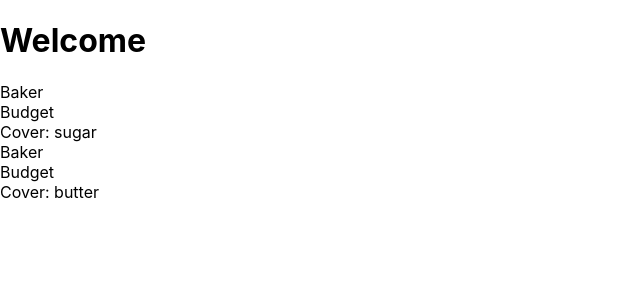
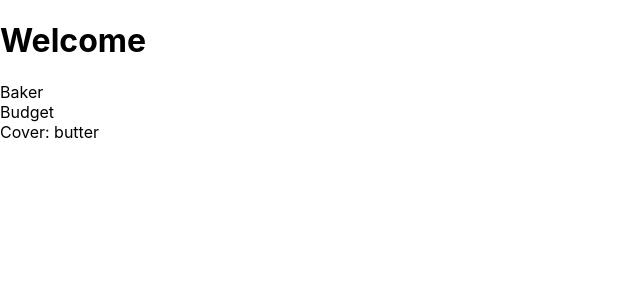
Before and after one commit to ch264/wedding_todo, a React (Create React App) app in the folder my-app/: page / in a window 1280 px wide. Shown: the top 300 px of the page, without its empty margins (0-640 px from the left). Built offline with nearby package versions, Linux system fonts and the light colour scheme.

Commit message:
added a ternary operator in the cake file to show conditional data

```diff
--- a/my-app/src/Cake.js
+++ b/my-app/src/Cake.js
@@ -5,16 +5,27 @@ import React from 'react';
 const Cake = (props) => {
 	// destructuring props to variables
 	const { cake } = props;
-	// cycle through cakes array and map to new cakeList array
+	// // cycle through cakes array and map to new cakeList array
+	// const cakeList = cake.map(cake => {
+
+	// 	return (
+	// 		<div className="Cake" key={ cake.id}>
+	// 			<div>Baker</div>
+	// 			<div>Budget</div>
+	// 			<div>Cover: { cake.name }</div>
+	// 		</div>
+	// 	)
+	// })
+
 	const cakeList = cake.map(cake => {
-		return (
-			<div className="Cake" key={ cake.id}>
-				<div>Baker</div>
-				<div>Budget</div>
-				<div>Cover: { cake.name }</div>
-			</div>
-		)
-	})
+		return cake.id >1 ? (
+				<div className="Cake" key={ cake.id}>
+					<div>Baker</div>
+					<div>Budget</div>
+					<div>Cover: { cake.name }</div>
+	 			</div>
+		) : null
+	});
 	return (
 	<div className="cake-list">
 		{ cakeList }
```
